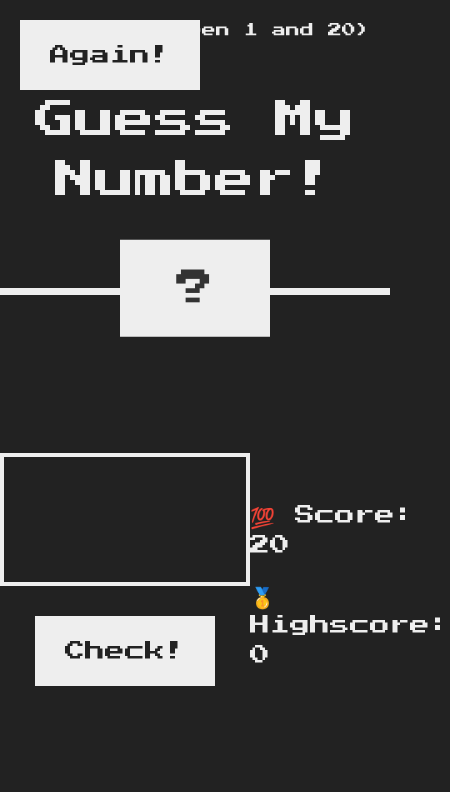
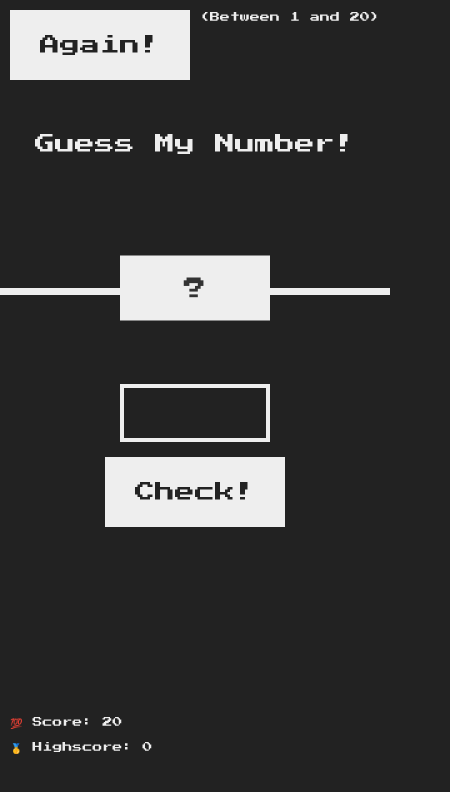
Before and after one commit to martywebdev/guess-my-number, a website built with Vite: page index.html in a window 390 px wide. Shown: the whole page, 450 px wide, since content can reach past the window. Built offline with nearby package versions, Linux system fonts and the light colour scheme.

Commit message:
update html for responsive tailwind

```diff
--- a/index.html
+++ b/index.html
@@ -8,24 +8,22 @@
     <link rel="stylesheet" href="./src/style.css" />
   </head>
   <body class="font-press text-lightGray bg-[#222]">
-    <header class="relative h-[35vh] border-b-[7px] border-b-lightGray">
-      <h1 class="text-[4rem] text-center absolute w-full top-[52%] left-1/2 transform -translate-x-1/2 py-12 -translate-y-1/2">Guess My Number!</h1>
-      <p class="between text-[1.4rem] absolute top-8 right-8">(Between 1 and 20)</p>
-      <button class="btn again absolute top-8 left-8" >Again!</button>
-      <div class="number bg-[#eee] text-[#333] text-6xl w-[15rem] py-12 text-center absolute bottom-0 left-1/2 transform -translate-x-1/2 translate-y-1/2">?</div>
+    <header class="relative h-[35vh] border-b-[7px] border-b-lightGray flex flex-col items-center">
+      <h1 class="text-[2rem] md:text-[3rem] lg:text-[4rem] text-center absolute top-1/2 left-1/2 transform -translate-x-1/2 -translate-y-1/2 w-full">Guess My Number!</h1>
+      <p class="text-[1rem] md:text-[1.2rem] lg:text-[1.4rem] absolute top-4 md:top-6 lg:top-8 right-4 md:right-6 lg:right-8">(Between 1 and 20)</p>
+      <button class="btn again absolute top-4 md:top-6 lg:top-8 left-4 md:left-6 lg:left-8">Again!</button>
+      <div class="number bg-[#eee] text-[#333] text-4xl md:text-5xl lg:text-6xl w-[10rem] md:w-[12rem] lg:w-[15rem] py-8 md:py-10 lg:py-12 text-center absolute bottom-0 left-1/2 transform -translate-x-1/2 translate-y-1/2">?</div>
     </header>
-    <main class="h-[65vh] text-lightGray flex items-center justify-around">
-      <section class="left w-[52rem] flex flex-col items-center">
-        <input onkeydown="return false" max="20" min="0" type="number" class="guess bg-transparent border-4 border-lightGray text-inherit text-[5rem] p-[2.5rem] w-[25rem] text-center block mb-12" />
+    <main class="h-[65vh] text-lightGray flex flex-col lg:flex-row items-center justify-around p-4 lg:p-8">
+      <section class="left w-full lg:w-[52rem] flex flex-col items-center mb-8 lg:mb-0">
+        <input onkeydown="return false" max="20" min="0" type="number" class="guess bg-transparent border-4 border-lightGray text-inherit text-[2rem] md:text-[3rem] lg:text-[5rem] p-4 md:p-6 lg:p-[2.5rem] w-[15rem] md:w-[20rem] lg:w-[25rem] text-center block mb-6 md:mb-8 lg:mb-12" />
 
         <button class="btn check">Check!</button>
       </section>
-      <section class="right w-[52rem] text-[2rem]">
-        <p class="message mb-12">Start guessing...</p>
-        <p class="label-score mb-8">💯 Score: <span class="score">20</span></p>
-        <p class="label-highscore">
-          🥇 Highscore: <span class="highscore">0</span>
-        </p>
+      <section class="right w-full lg:w-[52rem] text-[1rem] md:text-[1.5rem] lg:text-[2rem]">
+        <p class="message mb-4 md:mb-8 lg:mb-12">Start guessing...</p>
+        <p class="label-score mb-4 md:mb-6 lg:mb-8">💯 Score: <span class="score">20</span></p>
+        <p class="label-highscore">🥇 Highscore: <span class="highscore">0</span></p>
       </section>
     </main>
     <script src="src/main.js"></script>
```
